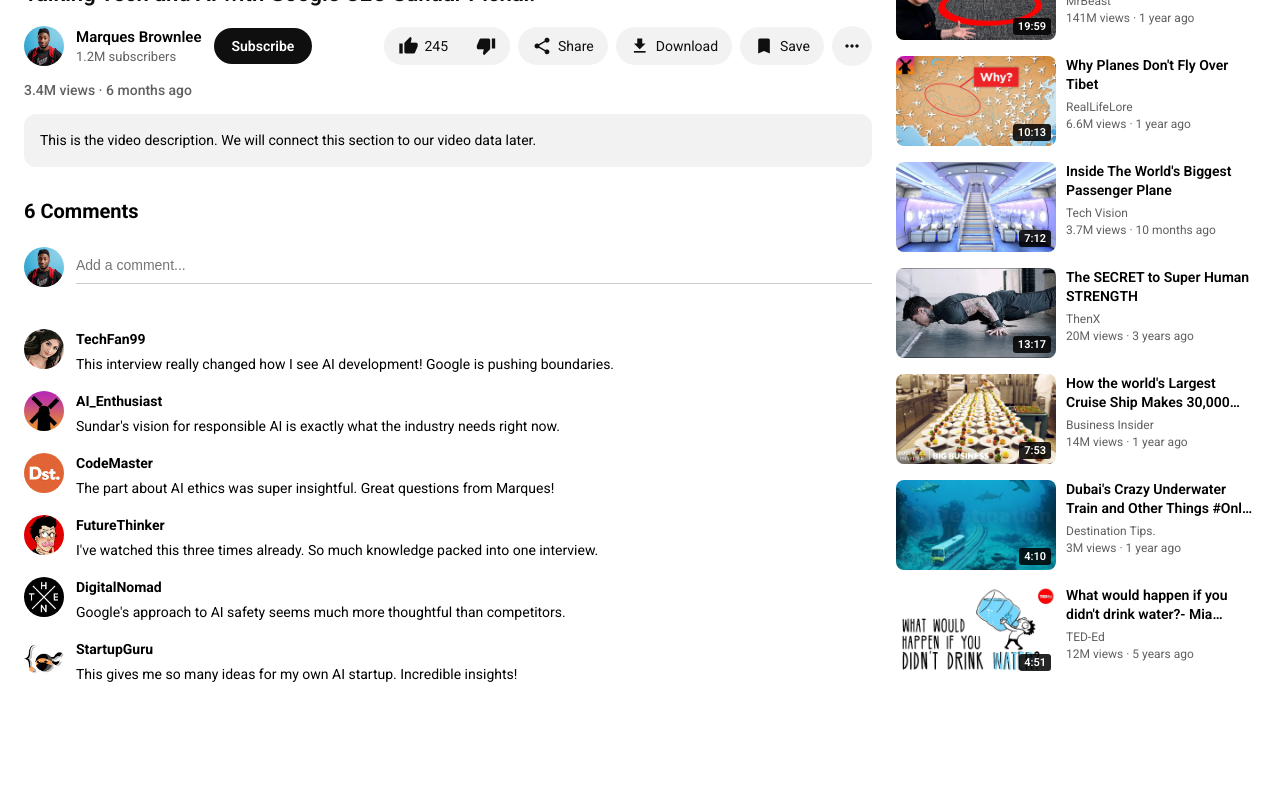
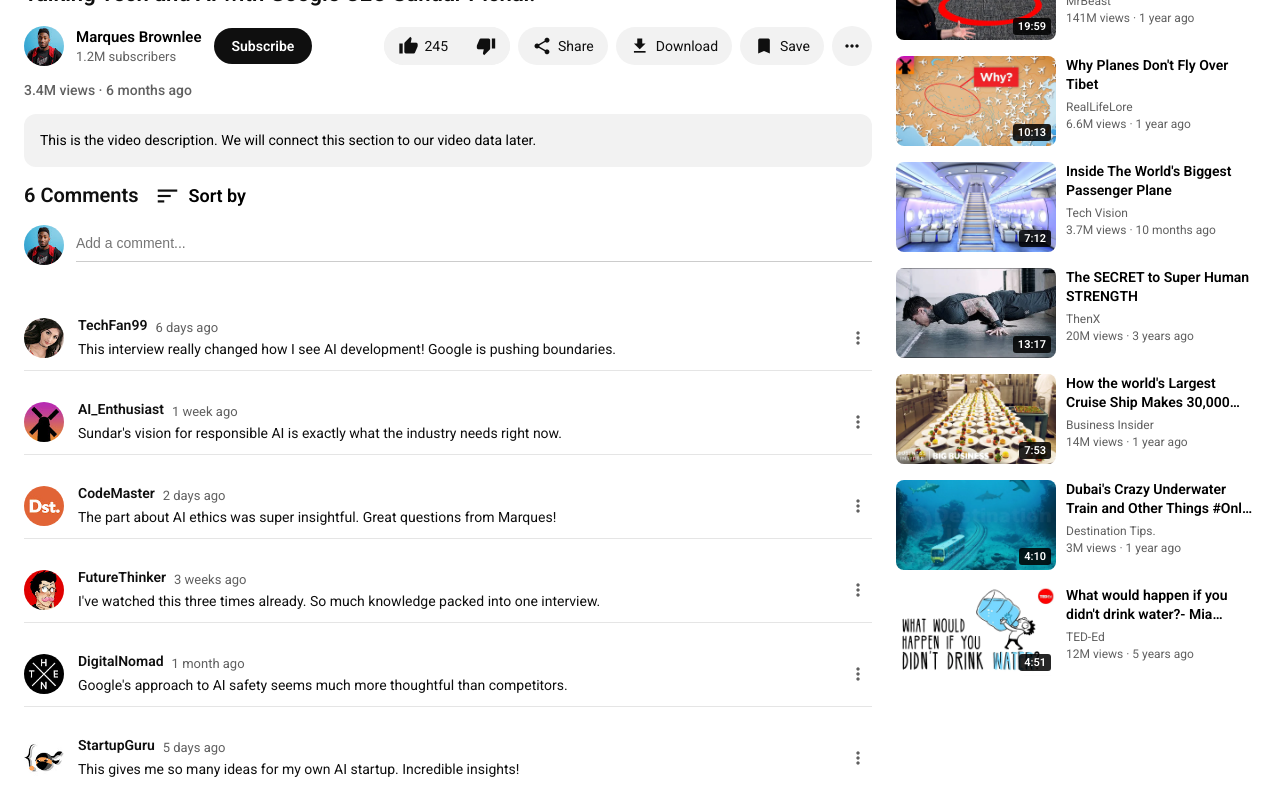
Before and after one commit to DannieBest/Youtube-clone-react, a React (Vite) app: page /watch/1 in a window 1280 px wide. Shown: the part 618-1418 px from the top of the page. Before the commit the page ends 1313 px from the top, so only its background shows below. Built offline with nearby package versions, Linux system fonts and the light colour scheme.

Commit message:
feat: add video download animation and refine comments layout

```diff
--- a/src/data/comments.js
+++ b/src/data/comments.js
@@ -17,36 +17,42 @@ const comments = {
       id: 101,
       author: "TechFan99",
       avatar: channel_3,
+      uploaded: "6 days ago",
       text: "This interview really changed how I see AI development! Google is pushing boundaries."
     },
     {
       id: 102,
       author: "AI_Enthusiast",
       avatar: channel_7,
+      uploaded: "1 week ago",
       text: "Sundar's vision for responsible AI is exactly what the industry needs right now."
     },
     {
       id: 103,
       author: "CodeMaster",
       avatar: channel_11,
+      uploaded: "2 days ago",
       text: "The part about AI ethics was super insightful. Great questions from Marques!"
     },
     {
       id: 104,
       author: "FutureThinker",
       avatar: channel_2,
+      uploaded: "3 weeks ago",
       text: "I've watched this three times already. So much knowledge packed into one interview."
     },
     {
       id: 105,
       author: "DigitalNomad",
       avatar: channel_9,
+      uploaded: "1 month ago",
       text: "Google's approach to AI safety seems much more thoughtful than competitors."
     },
     {
       id: 106,
       author: "StartupGuru",
       avatar: channel_5,
+      uploaded: "5 days ago",
       text: "This gives me so many ideas for my own AI startup. Incredible insights!"
     }
   ],
@@ -56,36 +62,42 @@ const comments = {
       id: 201,
       author: "GamerPro",
       avatar: channel_4,
+      uploaded: "2 days ago",
       text: "I failed so hard at this challenge 😂 Markiplier's reactions are unmatched!"
     },
     {
       id: 202,
       author: "LaughLover",
       avatar: channel_8,
+      uploaded: "1 week ago",
       text: "Markiplier's laugh is actually contagious. I couldn't stop smiling throughout."
     },
     {
       id: 203,
       author: "ComedyCentral",
       avatar: channel_1,
+      uploaded: "3 days ago",
       text: "This is the best Try Not To Laugh episode yet. The editing is perfect."
     },
     {
       id: 204,
       author: "NightOwl",
       avatar: channel_10,
+      uploaded: "2 weeks ago",
       text: "Watched this at 2am and almost woke my family up. Worth it!"
     },
     {
       id: 205,
       author: "CasualViewer",
       avatar: channel_6,
+      uploaded: "4 days ago",
       text: "I actually made it through 3 clips before losing. New personal record!"
     },
     {
       id: 206,
       author: "MemeLord",
       avatar: channel_12,
+      uploaded: "1 month ago",
       text: "The TikTok compilation this month is absolutely wild. 10/10 content."
     }
   ],
@@ -95,36 +107,42 @@ const comments = {
       id: 301,
       author: "SafetyFirst",
       avatar: channel_5,
+      uploaded: "1 day ago",
       text: "These clips are insane! How did people survive these moments?"
     },
     {
       id: 302,
       author: "ThrillSeeker",
       avatar: channel_9,
+      uploaded: "3 days ago",
       text: "Some of these were actually terrifying to watch. Don't try this at home!"
     },
     {
       id: 303,
       author: "TikTokAddict",
       avatar: channel_2,
+      uploaded: "1 week ago",
       text: "I recognize at least 5 of these from my FYP. TikTok algorithm is chaotic."
     },
     {
       id: 304,
       author: "PhysicsNerd",
       avatar: channel_7,
+      uploaded: "2 weeks ago",
       text: "The physics in some of these clips defies all logic. Absolutely crazy."
     },
     {
       id: 305,
       author: "ConcernedCitizen",
       avatar: channel_11,
+      uploaded: "5 days ago",
       text: "People need to be more careful. These could have ended very badly."
     },
     {
       id: 306,
       author: "EntertainmentHub",
       avatar: channel_4,
+      uploaded: "1 month ago",
       text: "The editing on this compilation makes it even more intense. Great work!"
     }
   ],
@@ -134,36 +152,42 @@ const comments = {
       id: 401,
       author: "MathGeek",
       avatar: channel_6,
+      uploaded: "4 days ago",
       text: "Finally a math problem explained simply. Veritasium never disappoints!"
     },
     {
       id: 402,
       author: "NumberCruncher",
       avatar: channel_3,
+      uploaded: "2 weeks ago",
       text: "I've always been fascinated by the Collatz Conjecture. This video explains it perfectly."
     },
     {
       id: 403,
       author: "CuriousMind",
       avatar: channel_8,
+      uploaded: "1 week ago",
       text: "The visualizations here are incredible. Math has never looked so beautiful."
     },
     {
       id: 404,
       author: "CS_Student",
       avatar: channel_1,
+      uploaded: "3 weeks ago",
       text: "This is exactly what I needed for my discrete math class. Thank you Veritasium!"
     },
     {
       id: 405,
       author: "ScienceFan",
       avatar: channel_10,
+      uploaded: "1 month ago",
       text: "The way Derek explains complex topics is unmatched. Subscribed for years!"
     },
     {
       id: 406,
       author: "PuzzleSolver",
       avatar: channel_12,
+      uploaded: "2 days ago",
       text: "I stayed up all night thinking about this. Mathematics is truly amazing."
     }
   ],
@@ -173,36 +197,42 @@ const comments = {
       id: 501,
       author: "DevGuru",
       avatar: channel_7,
+      uploaded: "5 days ago",
       text: "This explanation made dynamic programming click for me. Thanks CS Dojo!"
     },
     {
       id: 502,
       author: "CodeNewbie",
       avatar: channel_4,
+      uploaded: "1 week ago",
       text: "Kadane's algorithm finally makes sense. The visual explanation is top notch."
     },
     {
       id: 503,
       author: "AlgoTrader",
       avatar: channel_9,
+      uploaded: "2 weeks ago",
       text: "I've implemented this so many times but never understood it this deeply."
     },
     {
       id: 504,
       author: "StudentDev",
       avatar: channel_2,
+      uploaded: "3 days ago",
       text: "CS Dojo explains coding concepts better than most university lectures."
     },
     {
       id: 505,
       author: "InterviewPrep",
       avatar: channel_11,
+      uploaded: "1 month ago",
       text: "This is a must-watch for anyone preparing for coding interviews. Gold content!"
     },
     {
       id: 506,
       author: "TechEducator",
       avatar: channel_6,
+      uploaded: "4 days ago",
       text: "The step-by-step breakdown is perfect. Sharing this with my students."
     }
   ],
@@ -212,36 +242,42 @@ const comments = {
       id: 601,
       author: "ChallengeFan",
       avatar: channel_1,
+      uploaded: "1 day ago",
       text: "MrBeast's content keeps getting crazier and more entertaining!"
     },
     {
       id: 602,
       author: "PhilanthropyFan",
       avatar: channel_5,
+      uploaded: "2 weeks ago",
       text: "The generosity in this video is unmatched. MrBeast is changing lives!"
     },
     {
       id: 603,
       author: "GameShowLover",
       avatar: channel_8,
+      uploaded: "3 days ago",
       text: "The tension in this challenge was unreal. I was on the edge of my seat!"
     },
     {
       id: 604,
       author: "RandomViewer",
       avatar: channel_12,
+      uploaded: "1 week ago",
       text: "How does someone even come up with these concepts? Pure genius."
     },
     {
       id: 605,
       author: "BudgetWatcher",
       avatar: channel_3,
+      uploaded: "1 month ago",
       text: "The production budget on this must have been insane. Worth every penny!"
     },
     {
       id: 606,
       author: "SocialMediaMogul",
       avatar: channel_10,
+      uploaded: "5 days ago",
       text: "This video broke the internet when it came out. Still getting views years later!"
     }
   ],
@@ -251,36 +287,42 @@ const comments = {
       id: 701,
       author: "GeoBuff",
       avatar: channel_4,
+      uploaded: "2 days ago",
       text: "Never knew this fact. The geography explanation was fascinating!"
     },
     {
       id: 702,
       author: "PilotLife",
       avatar: channel_9,
+      uploaded: "1 week ago",
       text: "As a pilot, I can confirm this is accurate. Interesting flight path restrictions."
     },
     {
       id: 703,
       author: "MapGeek",
       avatar: channel_2,
+      uploaded: "3 weeks ago",
       text: "RealLifeLore always has the most interesting geography facts. Love this channel!"
     },
     {
       id: 704,
       author: "CuriousCat",
       avatar: channel_7,
+      uploaded: "4 days ago",
       text: "I've wondered about this for years. Finally got a proper explanation!"
     },
     {
       id: 705,
       author: "TravelBug",
       avatar: channel_11,
+      uploaded: "2 weeks ago",
       text: "Makes me want to book a flight and see Tibet from above someday."
     },
     {
       id: 706,
       author: "FactChecker",
       avatar: channel_1,
+      uploaded: "1 month ago",
       text: "I did my own research after this video. All the facts check out. Great content!"
     }
   ],
@@ -290,36 +332,42 @@ const comments = {
       id: 801,
       author: "AviationNerd",
       avatar: channel_6,
+      uploaded: "3 days ago",
       text: "The scale of this plane is absolutely mind-blowing!"
     },
     {
       id: 802,
       author: "EngineerLife",
       avatar: channel_3,
+      uploaded: "1 week ago",
       text: "The engineering behind this aircraft is a masterpiece of modern technology."
     },
     {
       id: 803,
       author: "TravelJunkie",
       avatar: channel_8,
+      uploaded: "2 weeks ago",
       text: "I've been on this plane! It's massive inside. Great video showing the details."
     },
     {
       id: 804,
       author: "DesignFan",
       avatar: channel_12,
+      uploaded: "5 days ago",
       text: "The interior design is stunning. First class looks like a hotel suite!"
     },
     {
       id: 805,
       author: "TechReviewer",
       avatar: channel_10,
+      uploaded: "1 month ago",
       text: "This is peak aviation content. Tech Vision always delivers quality videos."
     },
     {
       id: 806,
       author: "DreamVacation",
       avatar: channel_5,
+      uploaded: "3 weeks ago",
       text: "Saving up for a first class ticket on this plane. One day!"
     }
   ],
@@ -329,36 +377,42 @@ const comments = {
       id: 901,
       author: "FitnessFreak",
       avatar: channel_2,
+      uploaded: "1 day ago",
       text: "ThenX always has the most intense workout content. Motivated!"
     },
     {
       id: 902,
       author: "GymRat",
       avatar: channel_7,
+      uploaded: "2 days ago",
       text: "Tried this workout and couldn't walk the next day. Brutal but effective!"
     },
     {
       id: 903,
       author: "CalisthenicsPro",
       avatar: channel_4,
+      uploaded: "1 week ago",
       text: "The progressions in this video are perfect for building real strength."
     },
     {
       id: 904,
       author: "MorningWorkout",
       avatar: channel_9,
+      uploaded: "3 days ago",
       text: "Started doing this routine every morning. Already seeing results after 2 weeks!"
     },
     {
       id: 905,
       author: "DisciplineDaily",
       avatar: channel_11,
+      uploaded: "2 weeks ago",
       text: "ThenX doesn't just give workouts, he gives a whole mindset shift. Powerful stuff."
     },
     {
       id: 906,
       author: "HomeGymHero",
       avatar: channel_1,
+      uploaded: "1 month ago",
       text: "No equipment needed and still gets you dripping sweat. Perfect for home workouts!"
     }
   ],
@@ -368,36 +422,42 @@ const comments = {
       id: 1001,
       author: "LogisticsGeek",
       avatar: channel_5,
+      uploaded: "4 days ago",
       text: "30,000 meals a day? The logistics behind this are incredible."
     },
     {
       id: 1002,
       author: "CruiseFan",
       avatar: channel_8,
+      uploaded: "1 week ago",
       text: "I've been on cruises before but never realized the scale of operations below deck."
     },
     {
       id: 1003,
       author: "SupplyChainMgr",
       avatar: channel_3,
+      uploaded: "2 weeks ago",
       text: "As someone in logistics, this video gives me so much appreciation for cruise operations."
     },
     {
       id: 1004,
       author: "FoodieTraveler",
       avatar: channel_12,
+      uploaded: "3 days ago",
       text: "The quality of food on cruise ships is seriously underrated. This proves it!"
     },
     {
       id: 1005,
       author: "EngineeringMinds",
       avatar: channel_10,
+      uploaded: "1 month ago",
       text: "Business Insider always makes these complex systems easy to understand."
     },
     {
       id: 1006,
       author: "VacationPlanner",
       avatar: channel_6,
+      uploaded: "5 days ago",
       text: "After watching this, I'm definitely booking a cruise. The organization is impressive!"
     }
   ],
@@ -407,36 +467,42 @@ const comments = {
       id: 1101,
       author: "EngineeringWiz",
       avatar: channel_9,
+      uploaded: "2 days ago",
       text: "Dubai really said 'hold my desert' and built this. Incredible engineering!"
     },
     {
       id: 1102,
       author: "UrbanPlanner",
       avatar: channel_4,
+      uploaded: "1 week ago",
       text: "The infrastructure in Dubai is decades ahead of most cities. Impressive."
     },
     {
       id: 1103,
       author: "TravelVlogger",
       avatar: channel_2,
+      uploaded: "3 weeks ago",
       text: "I visited Dubai last year and this train was already operational. Mind blowing!"
     },
     {
       id: 1104,
       author: "InfrastructureFan",
       avatar: channel_7,
+      uploaded: "4 days ago",
       text: "Building underwater tunnels is no joke. The engineering here is world-class."
     },
     {
       id: 1105,
       author: "MiddleEastExplorer",
       avatar: channel_11,
+      uploaded: "2 weeks ago",
       text: "Dubai continues to amaze me. Every visit reveals another marvel of engineering."
     },
     {
       id: 1106,
       author: "FutureCities",
       avatar: channel_1,
+      uploaded: "1 month ago",
       text: "This is what happens when you have vision and unlimited resources. Inspiring!"
     }
   ],
@@ -446,36 +512,42 @@ const comments = {
       id: 1201,
       author: "ScienceNerd",
       avatar: channel_3,
+      uploaded: "1 day ago",
       text: "TED-Ed always has the most thought-provoking content. Worth watching!"
     },
     {
       id: 1202,
       author: "HealthConscious",
       avatar: channel_8,
+      uploaded: "3 days ago",
       text: "This made me realize I need to drink more water. Simple but powerful message."
     },
     {
       id: 1203,
       author: "BiologyStudent",
       avatar: channel_6,
+      uploaded: "1 week ago",
       text: "The animation quality in TED-Ed videos is always top tier. Love this channel!"
     },
     {
       id: 1204,
       author: "DailyViewer",
       avatar: channel_10,
+      uploaded: "2 weeks ago",
       text: "I watch TED-Ed videos every morning with breakfast. Never fails to educate me."
     },
     {
       id: 1205,
       author: "MindfulLiving",
       avatar: channel_12,
+      uploaded: "1 month ago",
       text: "Water is life indeed. This video perfectly explains why we shouldn't take it for granted."
     },
     {
       id: 1206,
       author: "TeacherLife",
       avatar: channel_5,
+      uploaded: "5 days ago",
       text: "I show these kinds of videos to my students. They love the animation and learn so much!"
     }
   ]
--- a/src/pages/UI/Comments/Comments.css
+++ b/src/pages/UI/Comments/Comments.css
@@ -3,44 +3,152 @@
 ========================================== */
 
 .comments {
-  margin-top: 32px;
+  gap: 16px;
+
 }
 
-.comments h2 {
-  margin-bottom: 24px;
+.comments__meta {
+  display: flex;
+  align-items: center;
+  justify-content: flex-start;
+  gap: 8px;
+}
+
+.comments__header {
+  display: flex;
+
+  gap: 16px;
+  margin: 16px 0;
+}
+
+.comments__header h2 {
+  margin: 0;
+
+  color: var(--text-color);
 
   font-size: 20px;
+  font-weight: 600;
 }
 
+.comments__header span {
+  display: inline-flex;
+  align-items: center;
+  gap: 8px;
+  font-size: 18px;
+  font-weight: 600;
+  cursor: pointer;
+}
 
 /* ==========================================
-   COMMENT
+   COMMENT LIST
 ========================================== */
 
-.watch-page__comments {
+.comments__list {
   display: flex;
-  align-items: flex-start;
-  gap: 12px;
+  flex-direction: column;
+  gap: 20px;
+  padding: 10px 0;
 }
 
-.watch-page__comments img {
+.comments__item {
+  display: flex;
+  align-items: center;
+  justify-content: space-between;
+  gap: 14px;
+  width: 100%;
+  padding: 10px 0;
+  border-bottom: 1px solid var(--border-color, #e5e5e5);
+  transition: background-color 0.2s ease;
+}
+
+.comments__item:last-child {
+  border-bottom: none;
+}
+
+/* ==========================================
+   COMMENT AVATAR
+========================================== */
+
+.comments__item img {
   width: 40px;
   height: 40px;
+
+  flex-shrink: 0;
 
   border-radius: 50%;
 
   object-fit: cover;
 }
 
-.watch-page__comments strong {
-  font-size: 14px;
+
+/* ==========================================
+   COMMENT CONTENT
+========================================== */
+
+.comments__item > div:first-child {
+  flex: 0 0 auto;
 }
 
-.watch-page__comments p {
-  margin-top: 6px;
+.comments__item > div:last-child {
+  flex: 0 0 auto;
+}
+
+.comments__item > div:nth-child(2) {
+  flex: 1;
+  min-width: 0;
+}
+
+
+/* ==========================================
+   COMMENT AUTHOR
+========================================== */
+
+.comments__item strong {
+  display: block;
+
+  margin-bottom: 6px;
+
+  color: var(--text-color);
+
+  font-size: 14px;
+  font-weight: 600;
+}
+
+.comments__item span {
+  margin-right: 8px;
+
+  color: #606060;
+
+  font-size: 13px;
+}
+
+
+/* ==========================================
+   COMMENT TEXT
+========================================== */
+
+.comments__item p {
+  margin: 0;
+
+  color: var(--text-color);
 
   font-size: 14px;
   line-height: 1.5;
+
+  word-break: break-word;
+}
+
+.comments__item > div:last-child i {
+  color: #606060;
+  cursor: pointer;
+  font-size: 20px;
+  padding: 4px;
+  border-radius: 50%;
+  transition: background-color 0.2s ease;
+}
+
+.comments__item > div:last-child i:hover {
+  background-color: var(--hover);
 }
 
 /* ==========================================
@@ -123,10 +231,3 @@
 .comments__actions button:last-child:hover {
   background: #464747;
 }
-
-.comments__list {
-  display: flex;
-  flex-direction: column;
-  gap: 16px;
-  padding: 10px 0;
-}
--- a/src/pages/UI/Comments/Comments.jsx
+++ b/src/pages/UI/Comments/Comments.jsx
@@ -41,11 +41,15 @@ function Comments({ video }) {
 
   return (
     <section className="comments">
-
+      <div className="comments__header">
         <h2>
           {comments.length} Comments
         </h2>
-
+        <span>
+          <i className="material-icons">sort</i>
+          Sort by
+        </span>
+      </div>
 
       {/* Comment Input */}
       <div className="comments__input">
@@ -97,25 +101,32 @@ function Comments({ video }) {
       {comments.map((comment) => (
 
         <div
-          className="watch-page__comments"
+          className="comments__item"
           key={comment.id}
         >
-
+          <div>
             <img
               src={comment.avatar}
-            alt=""
+              alt="comments profile"
             />
+          </div>
 
           <div>
-
+            <div className="comments__meta">
               <strong>
                 {comment.author}
               </strong>
+              <span>{comment.uploaded}</span>
+            </div>
 
             <p>
               {comment.text}
             </p>
 
+          </div>
+
+          <div>
+            <i className="material-icons">more_vert</i>
           </div>
 
         </div>
```
Also changed, not shown: src/pages/UI/VideoActions/VideoActions.css (+38 -0 lines), src/pages/UI/VideoActions/VideoActions.jsx (+32 -3 lines), src/pages/UI/VideoInfo/VideoInfo.css (+40 -0 lines). Lines whose indentation alone changed are shown as unchanged.
